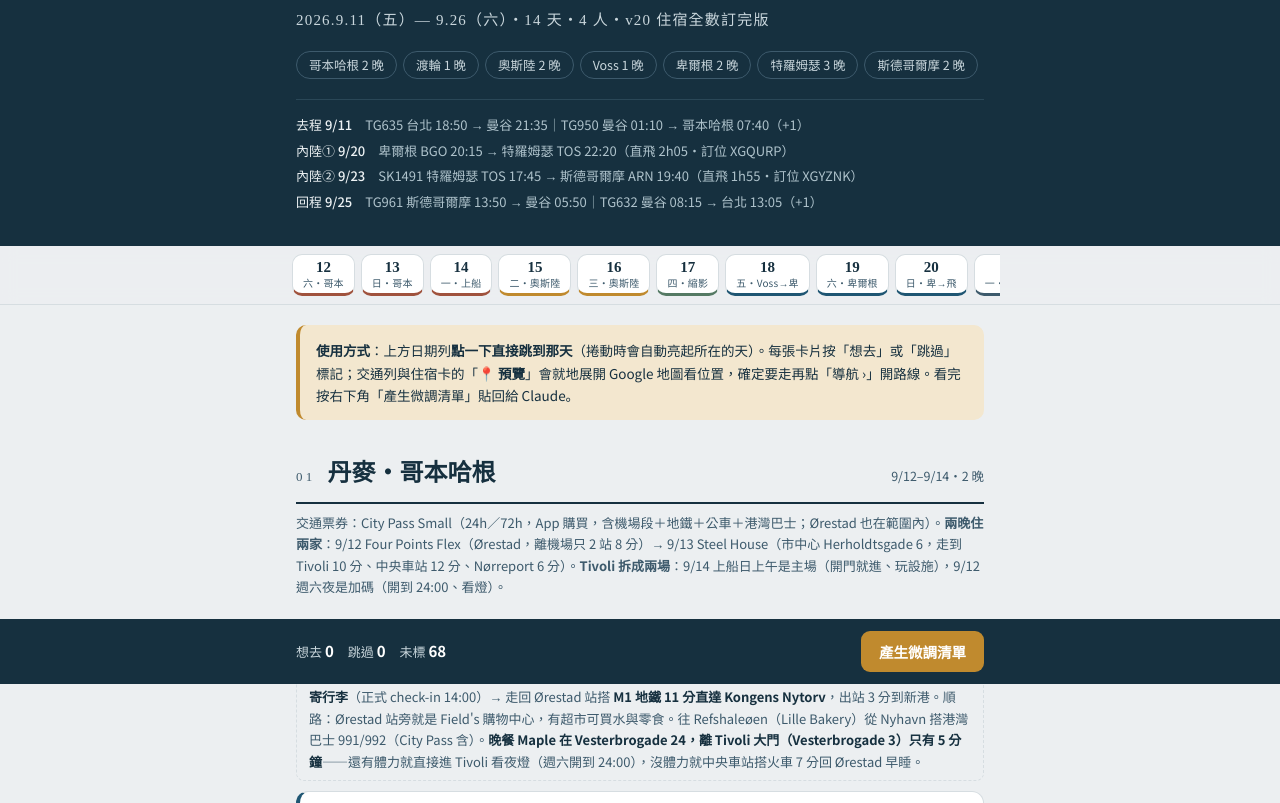
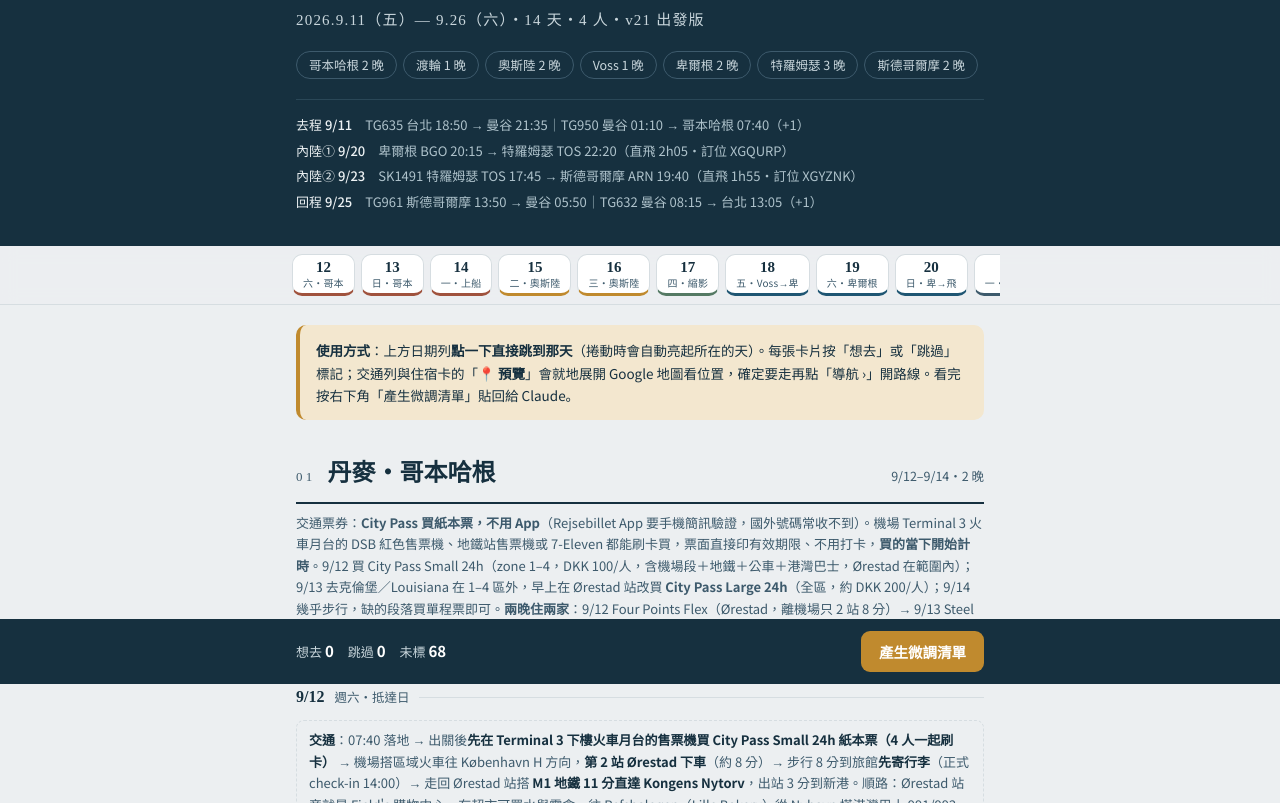
Before and after one commit to vm6kj/Traveling, a plain HTML site: page index.html in a window 1280 px wide. Shown: the part 116-919 px from the top of the page. Drawn offline with Linux system fonts and the light colour scheme.

Commit message:
v21 出發版：哥本哈根 City Pass 改買紙本票（機場售票機／7-Eleven），9/13 改 City Pass Large
Co-Authored-By: Claude Fable 5.1 <noreply@anthropic.com>
Claude-Session: https://claude.ai/code/session_01KSAFwj5s4afnum4nPHHtyG

```diff
--- a/index.html
+++ b/index.html
@@ -3,7 +3,7 @@
 <head>
 <meta charset="UTF-8">
 <meta name="viewport" content="width=device-width, initial-scale=1.0">
-<title>北歐三國旅遊手冊 v20｜2026.9.11–9.26</title>
+<title>北歐三國旅遊手冊 v21｜2026.9.11–9.26</title>
 <link rel="preconnect" href="https://fonts.googleapis.com">
 <link href="https://fonts.googleapis.com/css2?family=Noto+Serif+TC:wght@600;700;900&family=Noto+Sans+TC:wght@400;500;700&display=swap" rel="stylesheet">
 <style>
@@ -155,7 +155,7 @@ footer{margin-top:36px;font-size:12px;color:#7A8E99;text-align:center}
   <div class="wrap">
     <div class="eyebrow">SCANDINAVIA + ARCTIC · SEPTEMBER 2026</div>
     <h1>北歐三國旅遊手冊</h1>
-    <div class="dates">2026.9.11（五）— 9.26（六）・14 天・4 人・v20 住宿全數訂完版</div>
+    <div class="dates">2026.9.11（五）— 9.26（六）・14 天・4 人・v21 出發版</div>
     <div class="route"><span>哥本哈根 2 晚</span><span>渡輪 1 晚</span><span>奧斯陸 2 晚</span><span>Voss 1 晚</span><span>卑爾根 2 晚</span><span>特羅姆瑟 3 晚</span><span>斯德哥爾摩 2 晚</span></div>
     <div class="flights">
       <div><b>去程 9/11</b>　TG635 台北 18:50 → 曼谷 21:35｜TG950 曼谷 01:10 → 哥本哈根 07:40（+1）</div>
@@ -175,11 +175,11 @@ footer{margin-top:36px;font-size:12px;color:#7A8E99;text-align:center}
   <!-- ==================== DENMARK ==================== -->
   <section class="chapter">
     <div class="ch-head"><span class="no">01</span><h2>丹麥・哥本哈根</h2><span class="span">9/12–9/14・2 晚</span></div>
-    <div class="ch-note">交通票券：City Pass Small（24h／72h，App 購買，含機場段＋地鐵＋公車＋港灣巴士；Ørestad 也在範圍內）。<b>兩晚住兩家</b>：9/12 Four Points Flex（Ørestad，離機場只 2 站 8 分）→ 9/13 Steel House（市中心 Herholdtsgade 6，走到 Tivoli 10 分、中央車站 12 分、Nørreport 6 分）。<b>Tivoli 拆成兩場</b>：9/14 上船日上午是主場（開門就進、玩設施），9/12 週六夜是加碼（開到 24:00、看燈）。</div>
+    <div class="ch-note">交通票券：<b>City Pass 買紙本票，不用 App</b>（Rejsebillet App 要手機簡訊驗證，國外號碼常收不到）。機場 Terminal 3 火車月台的 DSB 紅色售票機、地鐵站售票機或 7-Eleven 都能刷卡買，票面直接印有效期限、不用打卡，<b>買的當下開始計時</b>。9/12 買 City Pass Small 24h（zone 1–4，DKK 100/人，含機場段＋地鐵＋公車＋港灣巴士，Ørestad 在範圍內）；9/13 去克倫堡／Louisiana 在 1–4 區外，早上在 Ørestad 站改買 <b>City Pass Large 24h</b>（全區，約 DKK 200/人）；9/14 幾乎步行，缺的段落買單程票即可。<b>兩晚住兩家</b>：9/12 Four Points Flex（Ørestad，離機場只 2 站 8 分）→ 9/13 Steel House（市中心 Herholdtsgade 6，走到 Tivoli 10 分、中央車站 12 分、Nørreport 6 分）。<b>Tivoli 拆成兩場</b>：9/14 上船日上午是主場（開門就進、玩設施），9/12 週六夜是加碼（開到 24:00、看燈）。</div>
 
     <div class="day">
       <div class="day-head"><span class="d">9/12</span><span class="w">週六・抵達日</span></div>
-      <div class="transit"><b>交通</b>：07:40 落地 → 機場搭區域火車往 København H 方向，<b>第 2 站 Ørestad 下車</b>（約 8 分）→ 步行 8 分到旅館<b>先寄行李</b>（正式 check-in 14:00）→ 走回 Ørestad 站搭 <b>M1 地鐵 11 分直達 Kongens Nytorv</b>，出站 3 分到新港。順路：Ørestad 站旁就是 Field's 購物中心，有超市可買水與零食。往 Refshaleøen（Lille Bakery）從 Nyhavn 搭港灣巴士 991/992（City Pass 含）。<b>晚餐 Maple 在 Vesterbrogade 24，離 Tivoli 大門（Vesterbrogade 3）只有 5 分鐘</b>——還有體力就直接進 Tivoli 看夜燈（週六開到 24:00），沒體力就中央車站搭火車 7 分回 Ørestad 早睡。</div>
+      <div class="transit"><b>交通</b>：07:40 落地 → 出關後<b>先在 Terminal 3 下樓火車月台的售票機買 City Pass Small 24h 紙本票（4 人一起刷卡）</b> → 機場搭區域火車往 København H 方向，<b>第 2 站 Ørestad 下車</b>（約 8 分）→ 步行 8 分到旅館<b>先寄行李</b>（正式 check-in 14:00）→ 走回 Ørestad 站搭 <b>M1 地鐵 11 分直達 Kongens Nytorv</b>，出站 3 分到新港。順路：Ørestad 站旁就是 Field's 購物中心，有超市可買水與零食。往 Refshaleøen（Lille Bakery）從 Nyhavn 搭港灣巴士 991/992（City Pass 含）。<b>晚餐 Maple 在 Vesterbrogade 24，離 Tivoli 大門（Vesterbrogade 3）只有 5 分鐘</b>——還有體力就直接進 Tivoli 看夜燈（週六開到 24:00），沒體力就中央車站搭火車 7 分回 Ørestad 早睡。</div>
       <div id="stops-d1"></div>
     </div>
     <div class="day">
@@ -346,7 +346,7 @@ footer{margin-top:36px;font-size:12px;color:#7A8E99;text-align:center}
     </div>
   </section>
 
-  <footer>KC 的北歐手冊 v20（12 晚住宿全訂完・4 人）・由 Claude 整理・標記完記得匯出貼回對話</footer>
+  <footer>KC 的北歐手冊 v21（出發版・4 人）・由 Claude 整理・標記完記得匯出貼回對話</footer>
 </div>
 
 <!-- sticky bar -->
```
Also changed, not shown: 1 other file.
